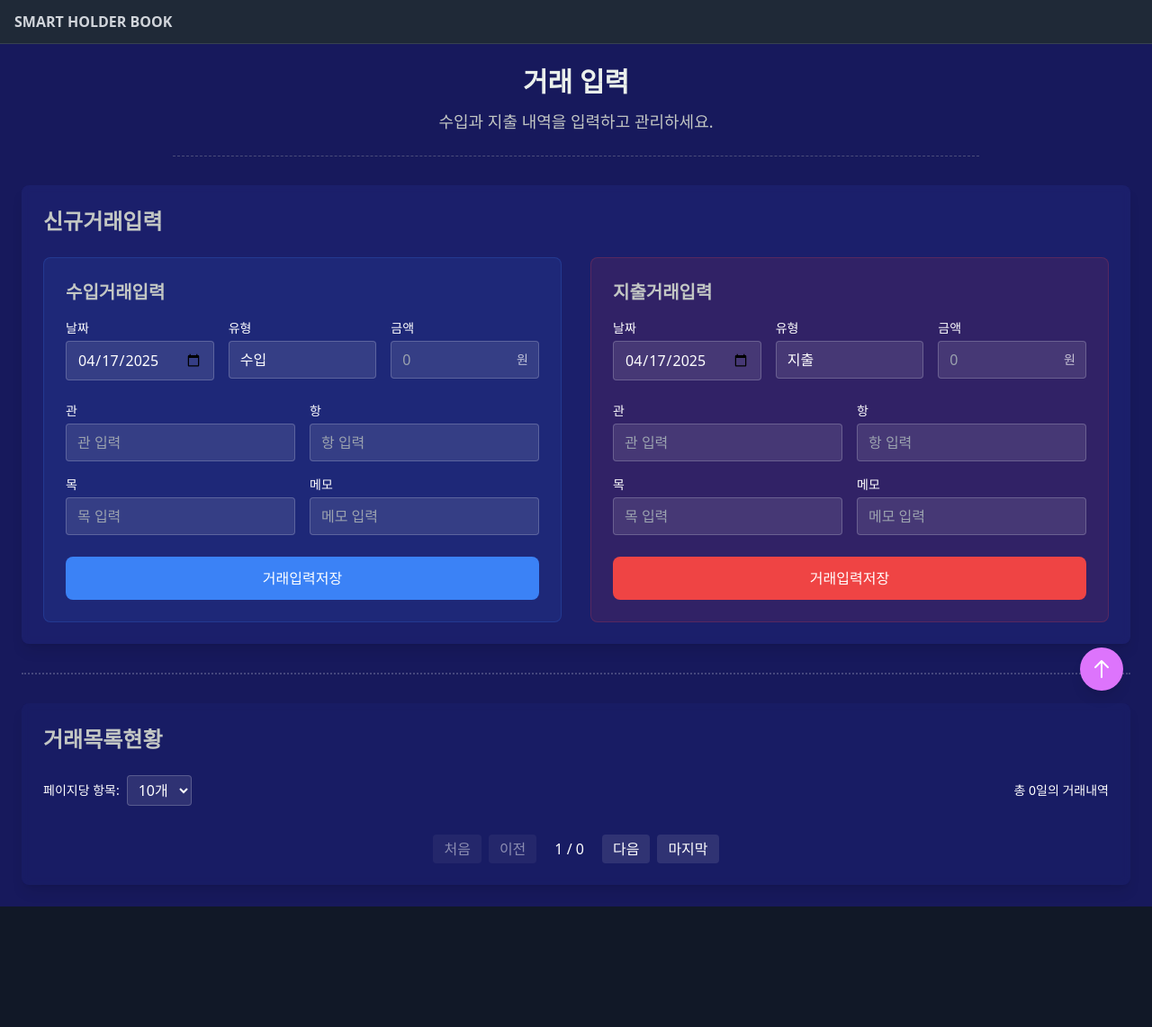
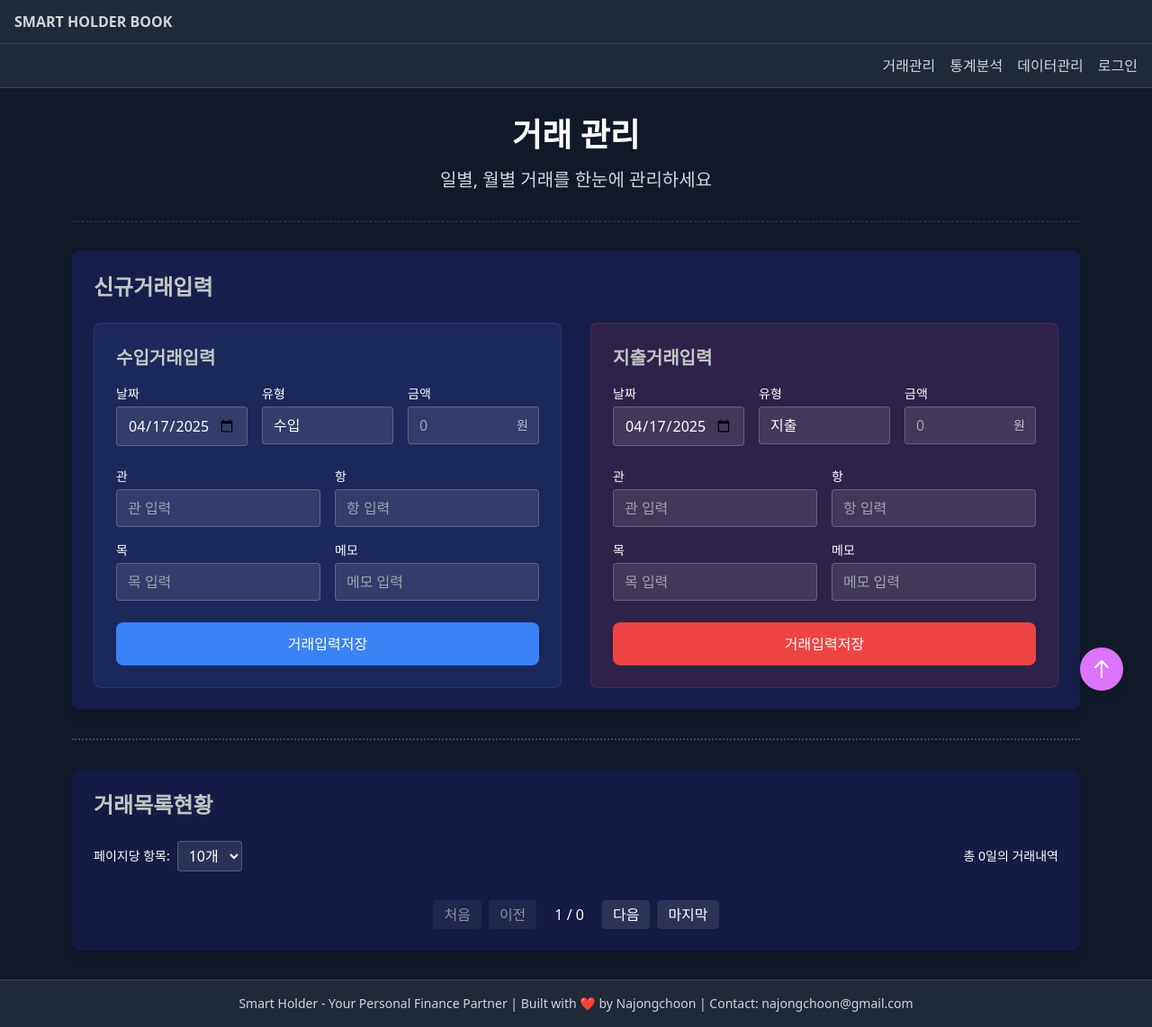
Before and after one commit to jongchoon580325/holder_book, a Next.js app: page /transaction/input in a window 1280 px wide. Shown: the whole page at 90% size. Before the commit the page ends 1008 px from the top, so only its background shows below. Built offline with nearby package versions, Linux system fonts and the light colour scheme.

Commit message:
feat: UI 컴포넌트 및 네비게이션 업데이트 - 다크 템플릿 메뉴 한글화 - 거래 페이지에 네비게이션 및 푸터 추가 - 중복 헤더 및 구분선 제거

```diff
--- a/src/app/template-example/page.tsx
+++ b/src/app/template-example/page.tsx
@@ -2,6 +2,7 @@
 
 import React from 'react';
 import EditablePageTemplate from '@/templates/pages/EditablePageTemplate';
+import Link from 'next/link';
 
 const TemplateExamplePage = () => {
   return (
@@ -13,10 +14,10 @@ const TemplateExamplePage = () => {
           <div className="container mx-auto px-4 py-3">
             <div className="flex justify-end">
               <div className="space-x-4">
-                <a href="#" className="text-gray-300 hover:text-white">Home</a>
-                <a href="#" className="text-gray-300 hover:text-white">Features</a>
-                <a href="#" className="text-gray-300 hover:text-white">About</a>
-                <a href="#" className="text-gray-300 hover:text-white">Contact</a>
+                <Link href="/transaction/input" className="text-gray-300 hover:text-white">거래관리</Link>
+                <Link href="#" className="text-gray-300 hover:text-white">통계분석</Link>
+                <Link href="#" className="text-gray-300 hover:text-white">데이터관리</Link>
+                <Link href="#" className="text-gray-300 hover:text-white">로그인</Link>
               </div>
             </div>
           </div>
--- a/src/app/transaction/input/page.tsx
+++ b/src/app/transaction/input/page.tsx
@@ -7,6 +7,7 @@ import TransactionTable from '@/components/transaction/TransactionTable';
 import { Transaction, NewTransaction } from '@/types/transaction';
 import { transactionDB } from '@/utils/indexedDB';
 import { Toast } from '@/components/common/Toast';
+import Link from 'next/link';
 
 export default function TransactionInput() {
   const [transactions, setTransactions] = useState<Transaction[]>([]);
@@ -86,25 +87,68 @@ export default function TransactionInput() {
   // 클라이언트 사이드 렌더링 전에는 로딩 상태 표시
   if (!isClient) {
     return (
-      <main className="min-h-[calc(100vh-8rem)] bg-[#17195c] text-white p-6">
-        <div className="container mx-auto">
+      <div className="min-h-screen bg-gray-900 flex flex-col">
+        {/* Header with Navigation */}
+        <nav className="bg-gray-800 border-b border-gray-700">
+          <div className="container mx-auto px-4 py-3">
+            <div className="flex justify-end">
+              <div className="space-x-4">
+                <Link href="/transaction/input" className="text-gray-300 hover:text-white">거래관리</Link>
+                <Link href="#" className="text-gray-300 hover:text-white">통계분석</Link>
+                <Link href="#" className="text-gray-300 hover:text-white">데이터관리</Link>
+                <Link href="#" className="text-gray-300 hover:text-white">로그인</Link>
+              </div>
+            </div>
+          </div>
+        </nav>
+
+        {/* Main Content */}
+        <div className="container mx-auto px-4 py-8 max-w-[90vw] flex-grow">
           <div className="animate-pulse">
             <div className="h-8 bg-white/10 rounded w-1/4 mb-4"></div>
             <div className="h-4 bg-white/10 rounded w-2/4 mb-8"></div>
           </div>
         </div>
-      </main>
+
+        {/* Footer */}
+        <footer className="bg-gray-800 border-t border-gray-700 py-4 mt-auto">
+          <div className="container mx-auto px-4 text-center">
+            <p className="text-sm text-gray-300">
+              Smart Holder - Your Personal Finance Partner | Built with ❤️ by Najongchoon | Contact: najongchoon@gmail.com
+            </p>
+          </div>
+        </footer>
+      </div>
     );
   }
 
   return (
-    <main className="min-h-[calc(100vh-8rem)] bg-[#17195c] text-white p-6">
+    <div className="min-h-screen bg-gray-900 flex flex-col">
+      {/* Header with Navigation */}
+      <nav className="bg-gray-800 border-b border-gray-700">
+        <div className="container mx-auto px-4 py-3">
+          <div className="flex justify-end">
+            <div className="space-x-4">
+              <Link href="/transaction/input" className="text-gray-300 hover:text-white">거래관리</Link>
+              <Link href="#" className="text-gray-300 hover:text-white">통계분석</Link>
+              <Link href="#" className="text-gray-300 hover:text-white">데이터관리</Link>
+              <Link href="#" className="text-gray-300 hover:text-white">로그인</Link>
+            </div>
+          </div>
+        </div>
+      </nav>
+
+      {/* Main Content */}
+      <div className="container mx-auto px-4 py-8 max-w-[90vw] flex-grow">
+        <div className="text-center">
+          <h1 className="text-4xl font-bold text-white mb-4">거래 관리</h1>
+          <p className="text-xl text-gray-300 max-w-2xl mx-auto">
+            일별, 월별 거래를 한눈에 관리하세요
+          </p>
+          <div className="border-b border-dashed border-gray-700 my-8"></div>
+        </div>
+
         <div className="container mx-auto space-y-8">
-        <PageHeader
-          title="거래 입력"
-          description="수입과 지출 내역을 입력하고 관리하세요."
-        />
-
           {/* 신규거래입력 섹션 */}
           <section className="bg-[#232882]/40 rounded-lg p-6 backdrop-blur-sm shadow-lg">
             <h2 className="text-2xl font-bold mb-6">신규거래입력</h2>
@@ -142,6 +186,7 @@ export default function TransactionInput() {
             />
           </section>
         </div>
+      </div>
 
       {/* 토스트 메시지 */}
       {toast && (
@@ -153,6 +198,15 @@ export default function TransactionInput() {
           />
         </div>
       )}
-    </main>
+
+      {/* Footer */}
+      <footer className="bg-gray-800 border-t border-gray-700 py-4 mt-auto">
+        <div className="container mx-auto px-4 text-center">
+          <p className="text-sm text-gray-300">
+            Smart Holder - Your Personal Finance Partner | Built with ❤️ by Najongchoon | Contact: najongchoon@gmail.com
+          </p>
+        </div>
+      </footer>
+    </div>
   );
 }
--- /dev/null
+++ b/src/templates/presets/darkTemplate.tsx
@@ -0,0 +1,46 @@
+import React from 'react';
+import { Template } from '../registry/types';
+import EditablePageTemplate from '../pages/EditablePageTemplate';
+import Link from 'next/link';
+
+const DarkTemplate: Template = {
+  metadata: {
+    id: 'dark-template',
+    name: 'Dark Mode Template',
+    description: 'A modern dark mode template with scroll to top functionality',
+    category: 'general',
+    createdAt: new Date(),
+    updatedAt: new Date(),
+  },
+  component: EditablePageTemplate,
+  defaultProps: {
+    title: "Smart Holder",
+    description: "Your Personal Finance Partner",
+    header: (
+      <nav className="bg-gray-800 border-b border-gray-700">
+        <div className="container mx-auto px-4 py-3">
+          <div className="flex justify-end">
+            <div className="space-x-4">
+              <Link href="/transaction/input" className="text-gray-300 hover:text-white">거래관리</Link>
+              <Link href="#" className="text-gray-300 hover:text-white">통계분석</Link>
+              <Link href="#" className="text-gray-300 hover:text-white">데이터관리</Link>
+              <Link href="#" className="text-gray-300 hover:text-white">로그인</Link>
+            </div>
+          </div>
+        </div>
+      </nav>
+    ),
+    footer: (
+      <footer className="bg-gray-800 border-t border-gray-700 py-4 mt-auto">
+        <div className="container mx-auto px-4 text-center">
+          <p className="text-sm text-gray-300">
+            Smart Holder - Your Personal Finance Partner | Built with ❤️ by Najongchoon | Contact: najongchoon@gmail.com
+          </p>
+        </div>
+      </footer>
+    ),
+    className: "min-h-screen bg-gray-900 flex flex-col"
+  }
+};
+
+export default DarkTemplate;
```
Lines whose indentation alone changed are shown as unchanged.
